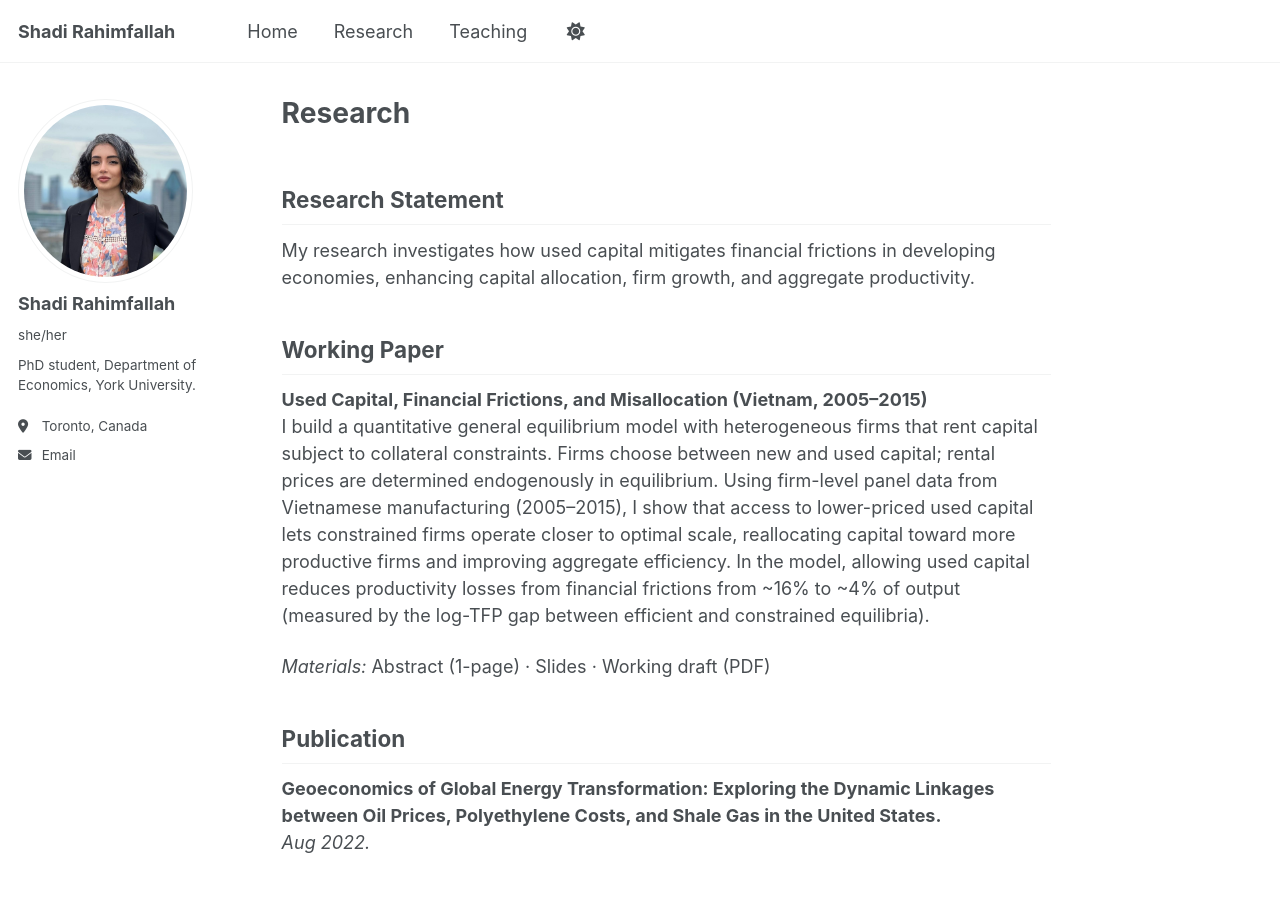
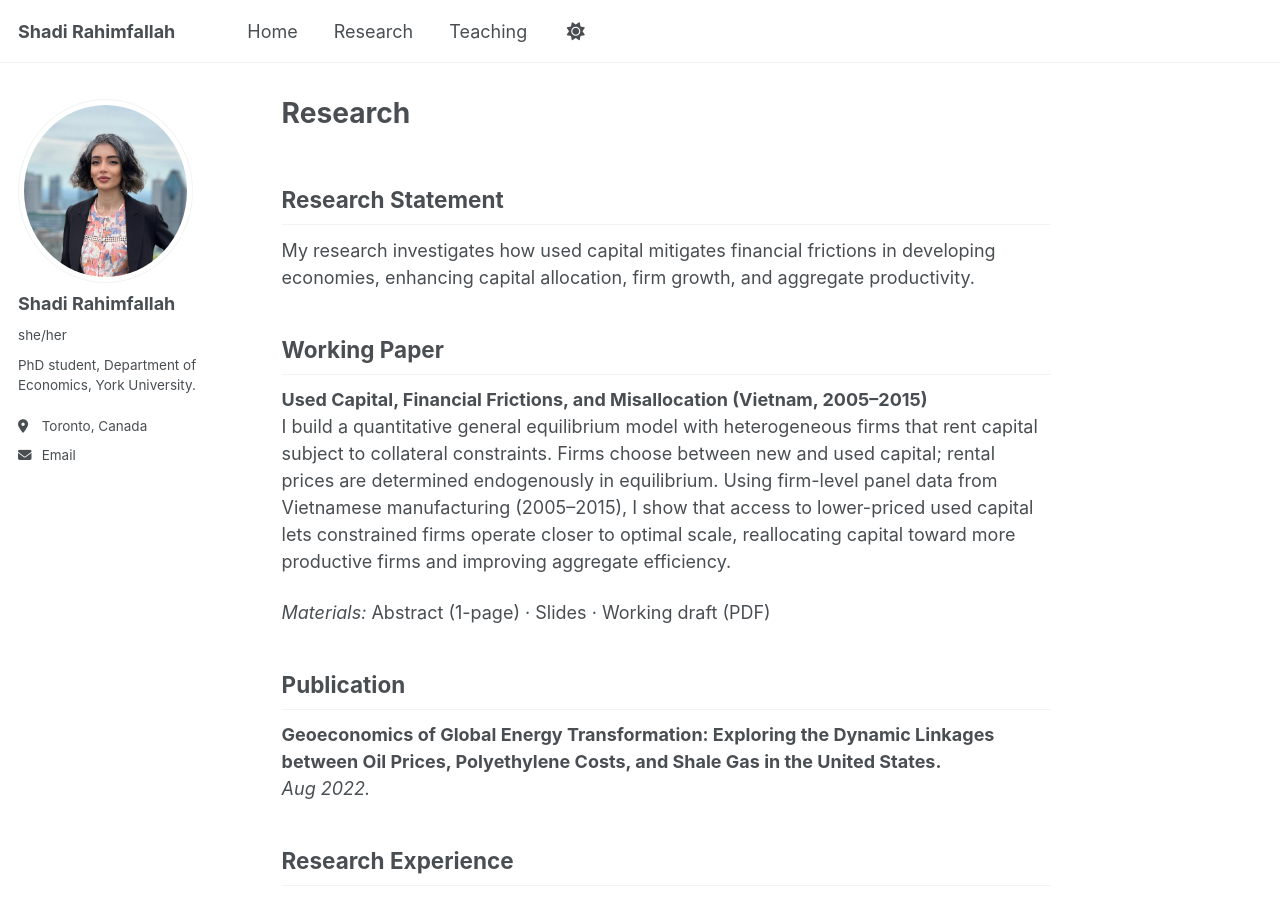
Before and after one commit to ShadiRahimfallah/ShadiRahimfallah.github.io, a Jekyll site: the page built from _pages/research.md, in a window 1280 px wide and 900 px high. Built offline with Jekyll 4.4.1, drawn with Linux system fonts in a browser that asks for light colours; a script that is not in the unit is left out.

Commit message:
Update research.md

```diff
--- a/_pages/research.md
+++ b/_pages/research.md
@@ -10,7 +10,7 @@
 
 ## Working Paper
 **Used Capital, Financial Frictions, and Misallocation (Vietnam, 2005–2015)**
-I build a quantitative general equilibrium model with heterogeneous firms that rent capital subject to collateral constraints. Firms choose between new and used capital; rental prices are determined endogenously in equilibrium. Using firm-level panel data from Vietnamese manufacturing (2005–2015), I show that access to lower-priced used capital lets constrained firms operate closer to optimal scale, reallocating capital toward more productive firms and improving aggregate efficiency. In the model, allowing used capital reduces productivity losses from financial frictions from ~16% to ~4% of output (measured by the log-TFP gap between efficient and constrained equilibria).
+I build a quantitative general equilibrium model with heterogeneous firms that rent capital subject to collateral constraints. Firms choose between new and used capital; rental prices are determined endogenously in equilibrium. Using firm-level panel data from Vietnamese manufacturing (2005–2015), I show that access to lower-priced used capital lets constrained firms operate closer to optimal scale, reallocating capital toward more productive firms and improving aggregate efficiency.
 
 *Materials:* Abstract (1-page) · Slides · Working draft (PDF)
 
```
